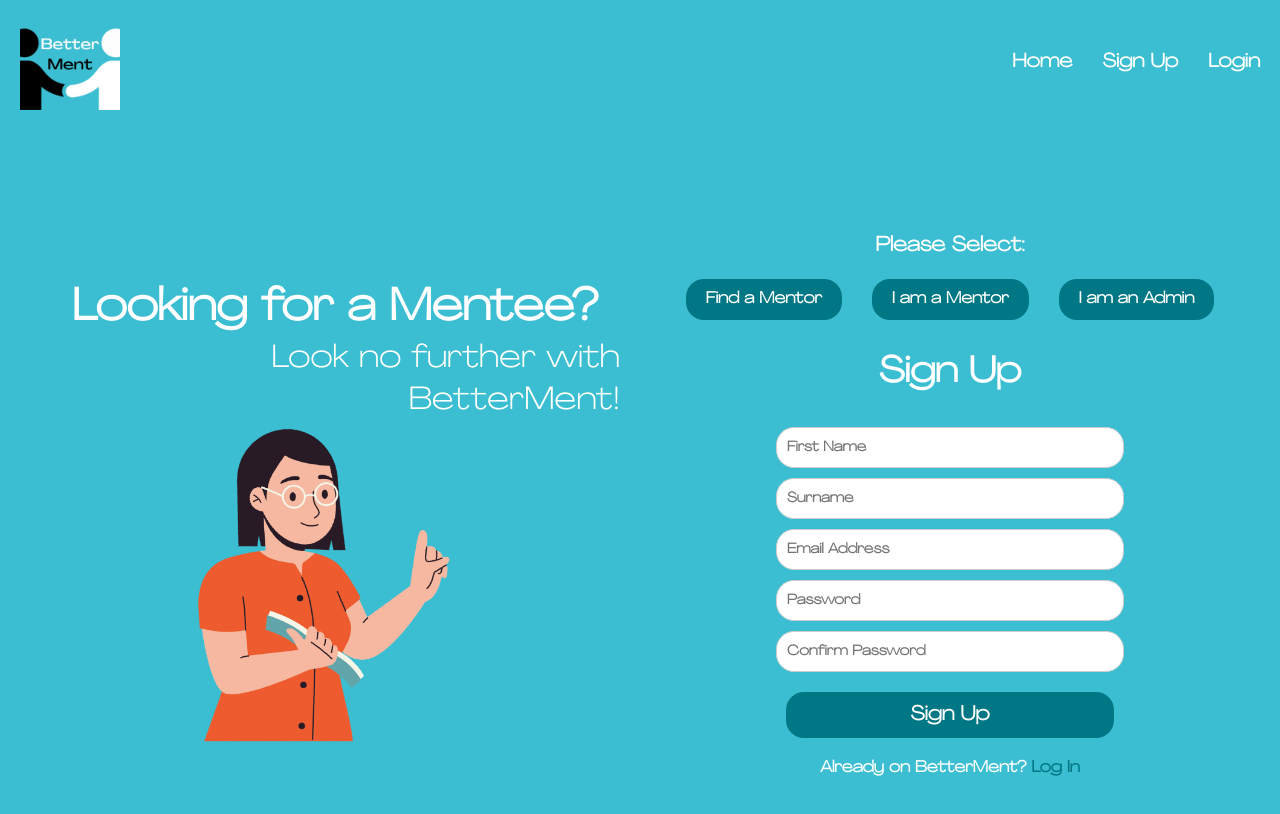
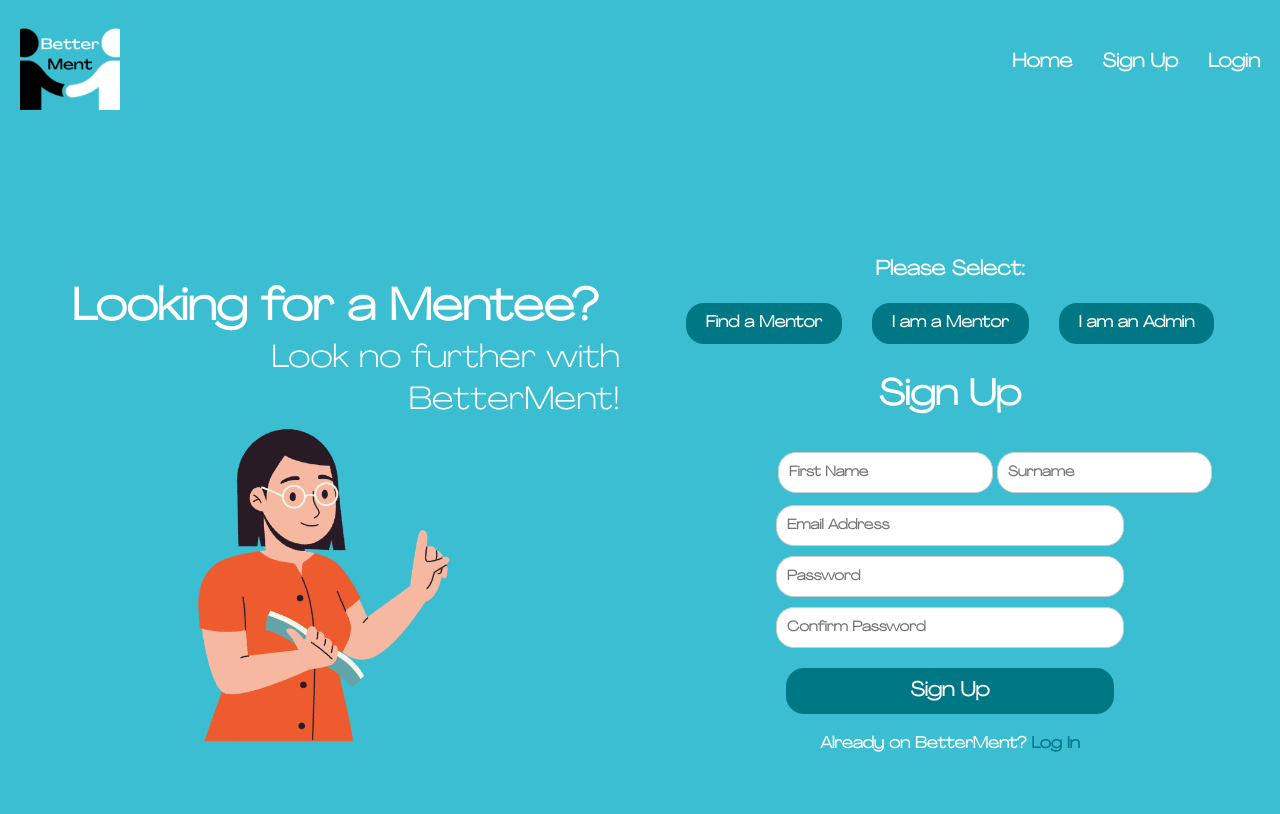
Before and after one commit to Jennipham/betterment, a React (Create React App) app: page /signup in a window 1280 px wide. Shown: the top 814 px of the page. Built offline with nearby package versions, Linux system fonts and the light colour scheme.

Commit message:
refactor: moving name fields to same line

```diff
--- a/src/components/styles/SignUp.css
+++ b/src/components/styles/SignUp.css
@@ -57,6 +57,15 @@ button:hover {
 
 button:focus {
     border: 2px solid #fff;
+}
+
+.name-inputs {
+    display: flex;
+}
+
+.half-width-input {
+    flex: 1;
+    margin: 2px;
 }
 
 h7 {
--- a/src/components/views/signUp.js
+++ b/src/components/views/signUp.js
@@ -114,12 +114,14 @@ const SignUp = () => {
 
                 <h2>Sign Up</h2>
                     <form className='form' onSubmit={handleSubmit} >
+                        <div className="name-inputs">
                             <input
                                 type="text"
                                 name="fname"
                                 placeholder="First Name"
                                 value={formData.fname}
                                 onChange={handleInputChange}
+                                className="half-width-input"
                             />
                             <input
                                 type="text"
@@ -127,7 +129,9 @@ const SignUp = () => {
                                 placeholder="Surname"
                                 value={formData.sname}
                                 onChange={handleInputChange}
+                                className="half-width-input"
                             />
+                        </div>
                         <input
                             type="email"
                             name="email"
```
Lines whose indentation alone changed are shown as unchanged.
